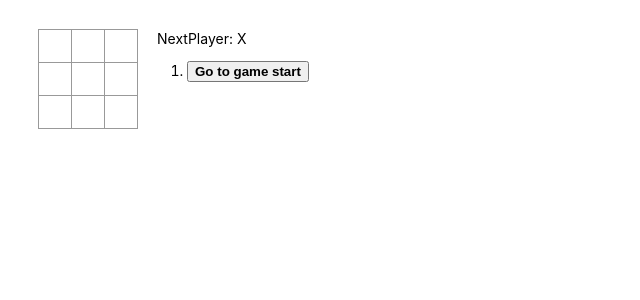
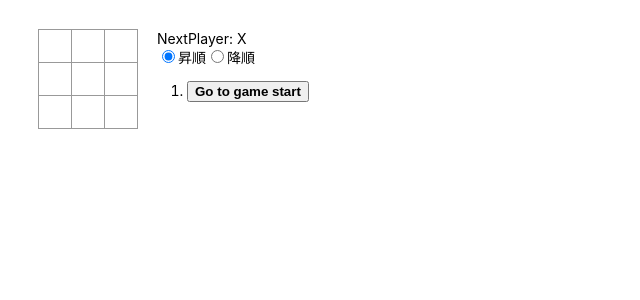
Before and after one commit to hwld/react-sample, a React (Create React App) app: page / in a window 1280 px wide. Shown: the top 300 px of the page, without its empty margins (0-640 px from the left). Built offline with nearby package versions, Linux system fonts and the light colour scheme.

Commit message:
着手履歴の並び順を設定可能にした

```diff
--- a/src/components/HistoryList.tsx
+++ b/src/components/HistoryList.tsx
@@ -1,4 +1,4 @@
-import React from 'react';
+import React, { useState } from 'react';
 
 export interface HistoryItem {
   squares: string[] | null[];
@@ -17,6 +17,8 @@ const HistoryList: React.FC<HistoryListProps> = ({
   stepNum,
   jumpTo,
 }) => {
+  const [order, setOrder] = useState('asc');
+
   const moves = history.map((step, move) => {
     const desc = move
       ? `Go to move #{col: ${step.hand.col} , row: ${step.hand.row}}`
@@ -35,7 +37,41 @@ const HistoryList: React.FC<HistoryListProps> = ({
     );
   });
 
-  return <ol>{moves}</ol>;
+  return (
+    <>
+      <label htmlFor="asc">
+        <input
+          type="radio"
+          value="asc"
+          id="asc"
+          name="order"
+          checked={order === 'asc'}
+          onChange={event => {
+            setOrder(event.target.value);
+          }}
+        />
+        昇順
+      </label>
+
+      <label htmlFor="desc">
+        <input
+          type="radio"
+          value="desc"
+          id="desc"
+          name="order"
+          checked={order === 'desc'}
+          onChange={event => {
+            setOrder(event.target.value);
+          }}
+        />
+        降順
+      </label>
+
+      <ol className={order === 'asc' ? 'history-list' : 'history-list-reverse'}>
+        {moves}
+      </ol>
+    </>
+  );
 };
 
 export default HistoryList;
--- a/src/index.css
+++ b/src/index.css
@@ -63,3 +63,13 @@ button.selected{
 .game-info {
   margin-left: 20px;
 }
+
+.histor-list{
+  display: flex;
+  flex-direction: column;
+}
+
+.history-list-reverse{
+  display: flex;
+  flex-direction: column-reverse;
+}
```
